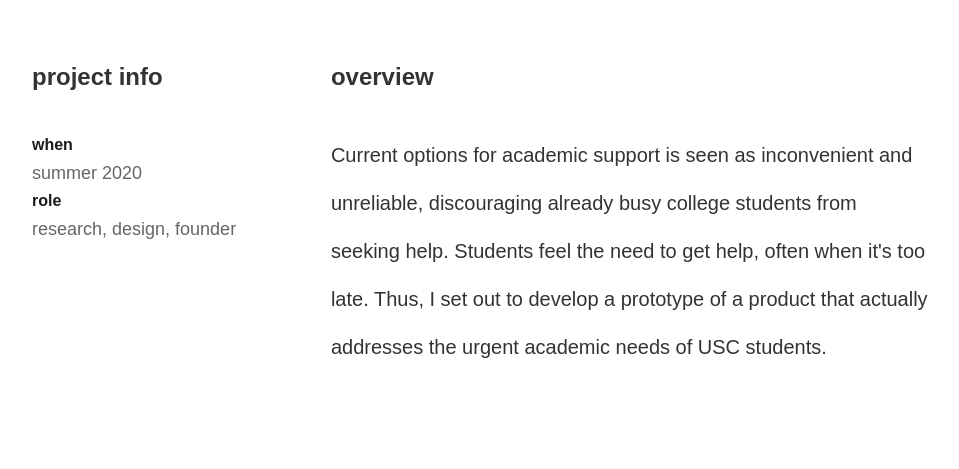
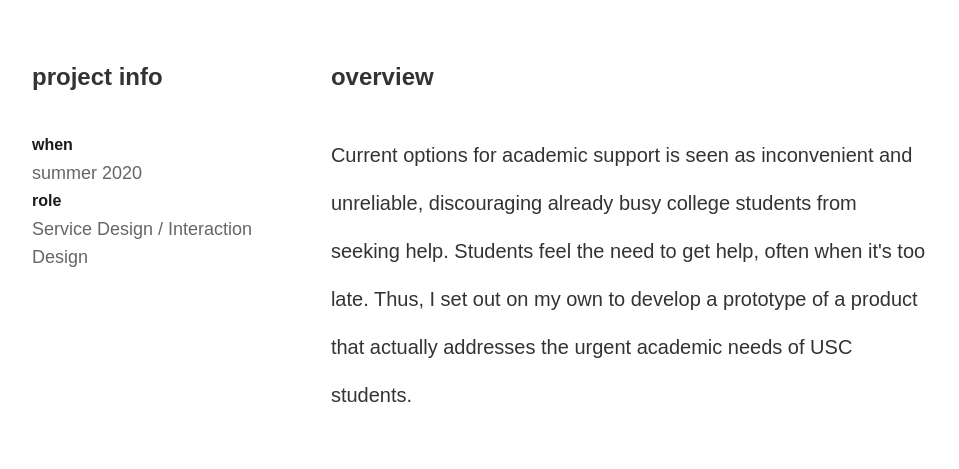
Before and after one commit to KevinHuangDesign/kevinhuangdesign.github.io, a plain HTML site: page work/accel.html in a window 1280 px wide. Shown: the part 900-1369 px from the top of the page, without its empty margins (160-1119 px from the left). Drawn offline with nearby package versions, Linux system fonts and the light colour scheme; a script that the page names is missing.

Commit message:
Update accel.html

```diff
--- a/work/accel.html
+++ b/work/accel.html
@@ -43,11 +43,11 @@
           <div class="text-block-8">when</div>
           <div class="text-block-12">summer 2020</div>
           <div class="text-block-8">role</div>
-          <div class="text-block-12">research, design, founder</div>
+          <div class="text-block-12">Service Design / Interaction Design</div>
         </div>
         <div id="w-node-f2c6de040bc9-c4cd6d57">
           <div class="text-block-4">overview</div>
-          <div class="paragraph-light cc-position-name">Current options for academic support is seen as inconvenient and unreliable, discouraging already busy college students from seeking help. Students feel the need to get help, often when it&#x27;s too late. Thus, I set out to develop a prototype of a product that actually addresses the urgent academic needs of USC students.</div>
+          <div class="paragraph-light cc-position-name">Current options for academic support is seen as inconvenient and unreliable, discouraging already busy college students from seeking help. Students feel the need to get help, often when it&#x27;s too late. Thus, I set out on my own to develop a prototype of a product that actually addresses the urgent academic needs of USC students.</div>
         </div>
       </div>
     </div>
```
